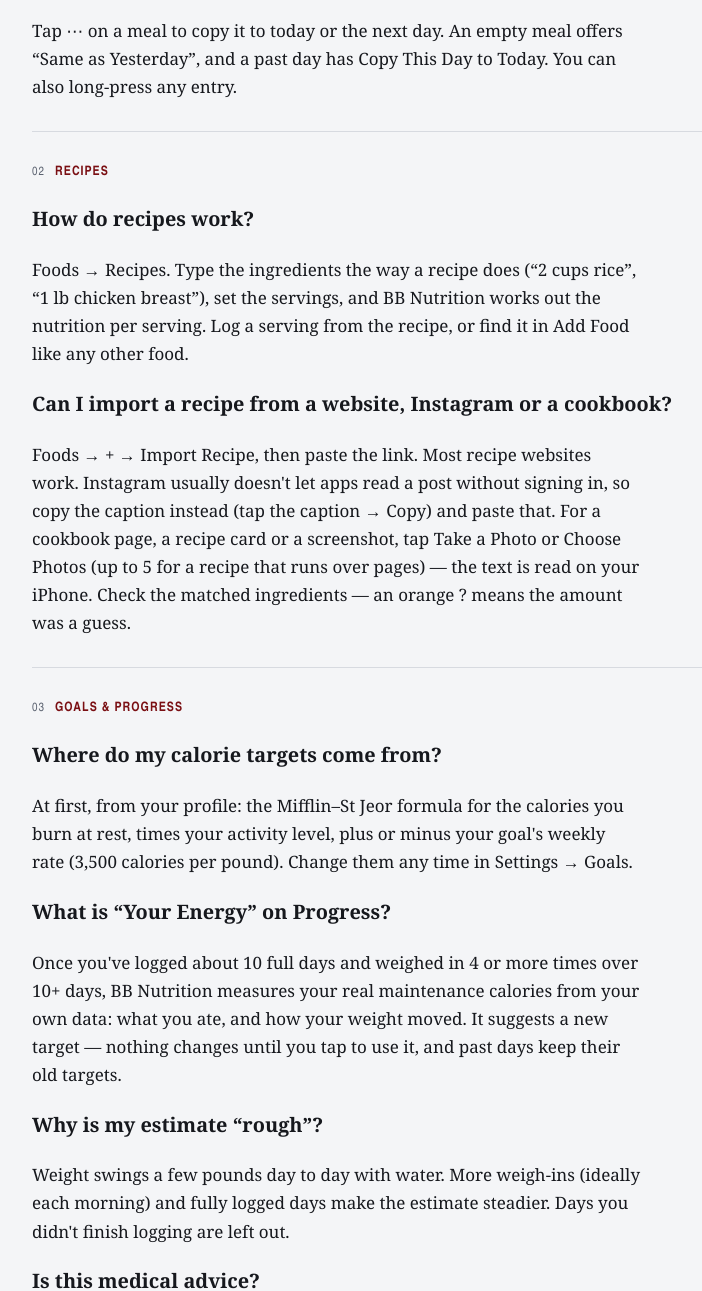
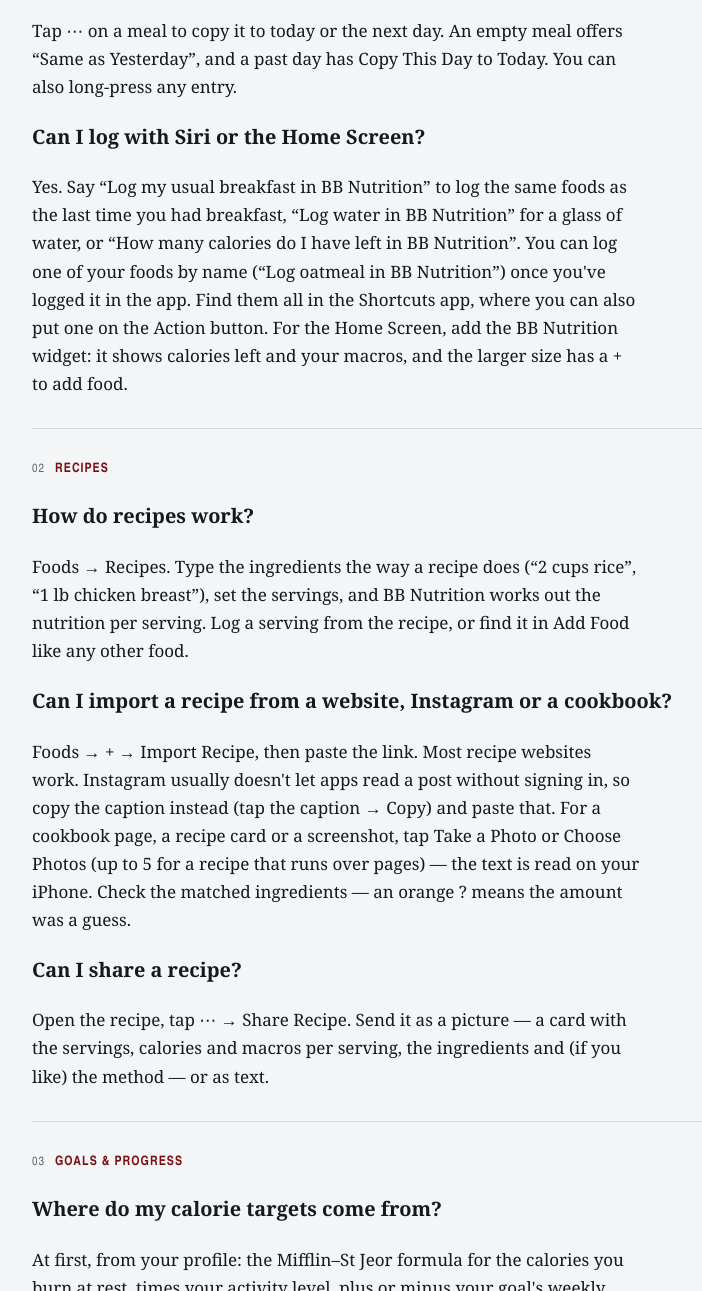
Before and after one commit to rhenze74/BB-Nutrition-Legal, a plain HTML site: page support.html in a window 1280 px wide. Shown: the part 1240-2531 px from the top of the page, without its empty margins (252-954 px from the left). Drawn offline with Linux system fonts and the light colour scheme.

Commit message:
Support page: Siri, widget and recipe sharing FAQs

```diff
--- a/support.html
+++ b/support.html
@@ -232,6 +232,8 @@
   <p>When you just know the calories (and maybe macros) — a restaurant meal, say. It logs the numbers without a food behind them.</p>
   <h3>Can I repeat a meal?</h3>
   <p>Tap ⋯ on a meal to copy it to today or the next day. An empty meal offers “Same as Yesterday”, and a past day has Copy This Day to Today. You can also long-press any entry.</p>
+  <h3>Can I log with Siri or the Home Screen?</h3>
+  <p>Yes. Say “Log my usual breakfast in BB Nutrition” to log the same foods as the last time you had breakfast, “Log water in BB Nutrition” for a glass of water, or “How many calories do I have left in BB Nutrition”. You can log one of your foods by name (“Log oatmeal in BB Nutrition”) once you&#x27;ve logged it in the app. Find them all in the Shortcuts app, where you can also put one on the Action button. For the Home Screen, add the BB Nutrition widget: it shows calories left and your macros, and the larger size has a + to add food.</p>
 </section>
 <section id="s2">
   <div class="eyebrow"><span class="num">02</span>Recipes</div>
@@ -239,6 +241,8 @@
   <p>Foods → Recipes. Type the ingredients the way a recipe does (“2 cups rice”, “1 lb chicken breast”), set the servings, and BB Nutrition works out the nutrition per serving. Log a serving from the recipe, or find it in Add Food like any other food.</p>
   <h3>Can I import a recipe from a website, Instagram or a cookbook?</h3>
   <p>Foods → + → Import Recipe, then paste the link. Most recipe websites work. Instagram usually doesn&#x27;t let apps read a post without signing in, so copy the caption instead (tap the caption → Copy) and paste that. For a cookbook page, a recipe card or a screenshot, tap Take a Photo or Choose Photos (up to 5 for a recipe that runs over pages) — the text is read on your iPhone. Check the matched ingredients — an orange ? means the amount was a guess.</p>
+  <h3>Can I share a recipe?</h3>
+  <p>Open the recipe, tap ⋯ → Share Recipe. Send it as a picture — a card with the servings, calories and macros per serving, the ingredients and (if you like) the method — or as text.</p>
 </section>
 <section id="s3">
   <div class="eyebrow"><span class="num">03</span>Goals &amp; Progress</div>
```
